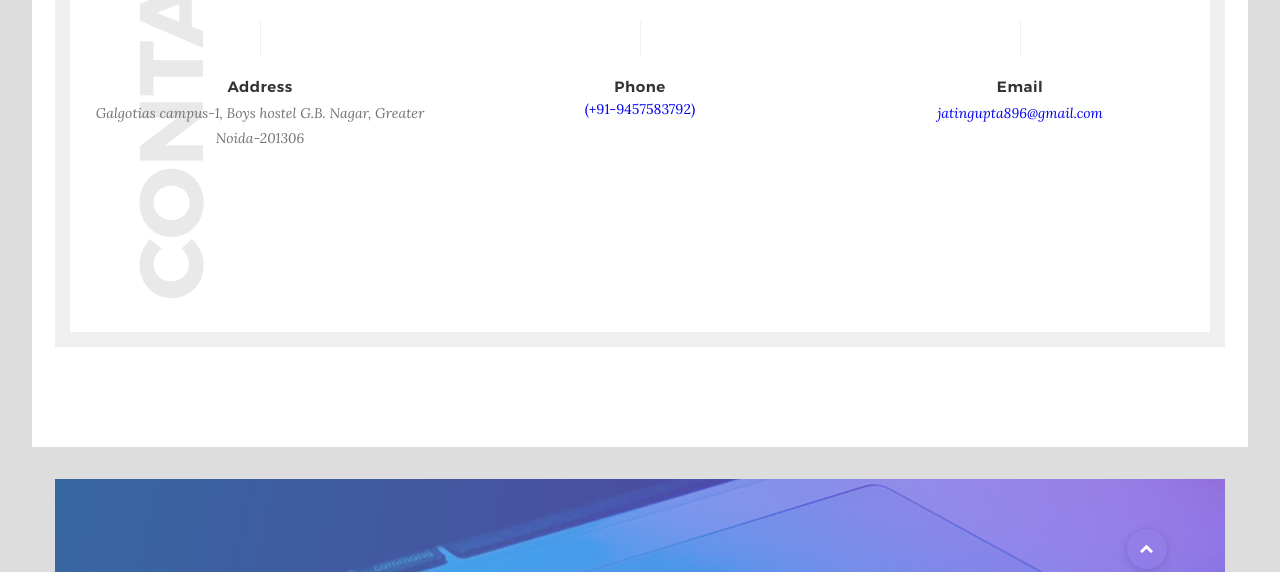
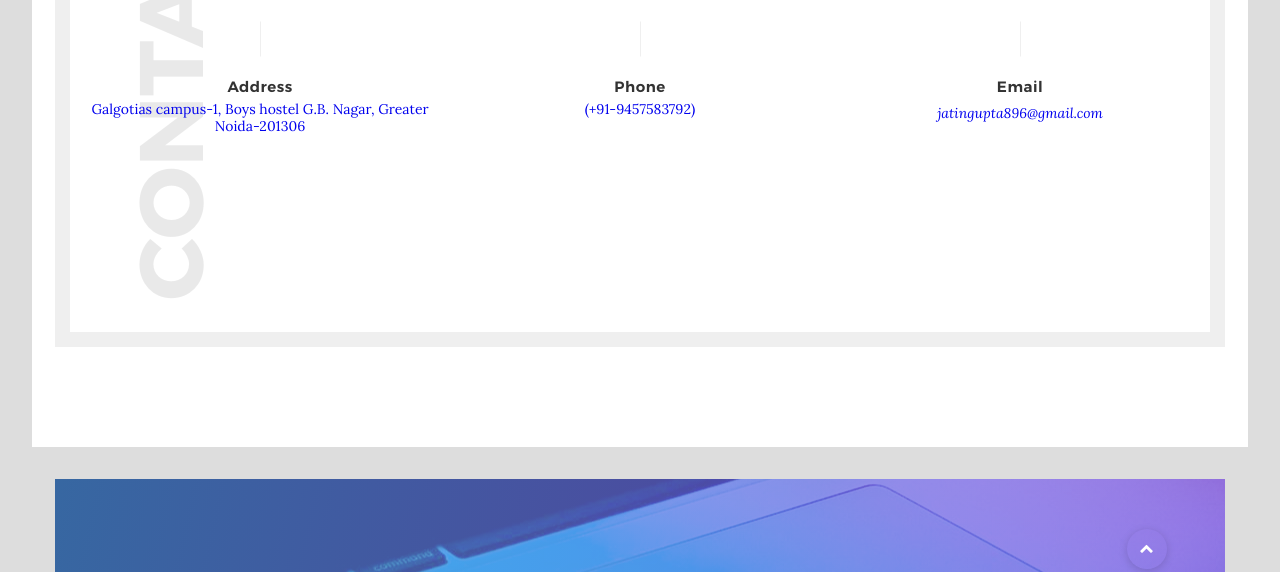
Before and after one commit to jatingupta896/jatingupta896.github.io, a plain HTML site: page index.html in a window 1280 px wide. Shown: the part 5762-6334 px from the top of the page. Drawn offline with Linux system fonts and the light colour scheme; some packages are replaced by stand-ins of ours.

Commit message:
Update index.html

```diff
--- a/index.html
+++ b/index.html
@@ -653,7 +653,7 @@ I have excellence in academics and love to pursue my career oriented towards Mob
                               <div class="block-contact text-center">
                                  <i class="icon-location"></i>
                                  <h4 class="mt-80 mb-5">Address</h4>
-                                 <p>Galgotias campus-1, Boys hostel G.B. Nagar, Greater Noida-201306</p>
+                                <a href="https://www.google.co.in/maps/place/Galgotias+College+of+Engineering+and+Technology/@28.3650967,77.5390551,17z/data=!3m1!4b1!4m5!3m4!1s0x390cc1dcf44fdad9:0x45be14920ce4aafe!8m2!3d28.3650967!4d77.5412438" target="_top">Galgotias campus-1, Boys hostel G.B. Nagar, Greater Noida-201306</a>
                               </div>
                               <!--End block contact-->
                            </div>
```
